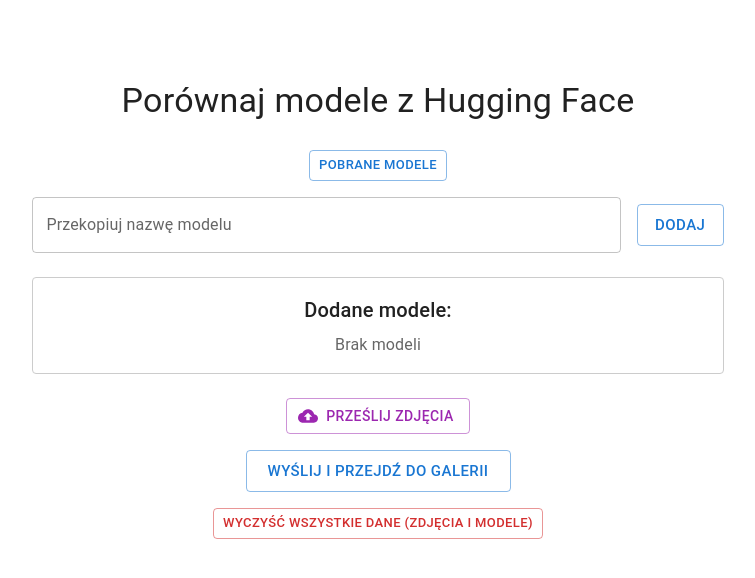
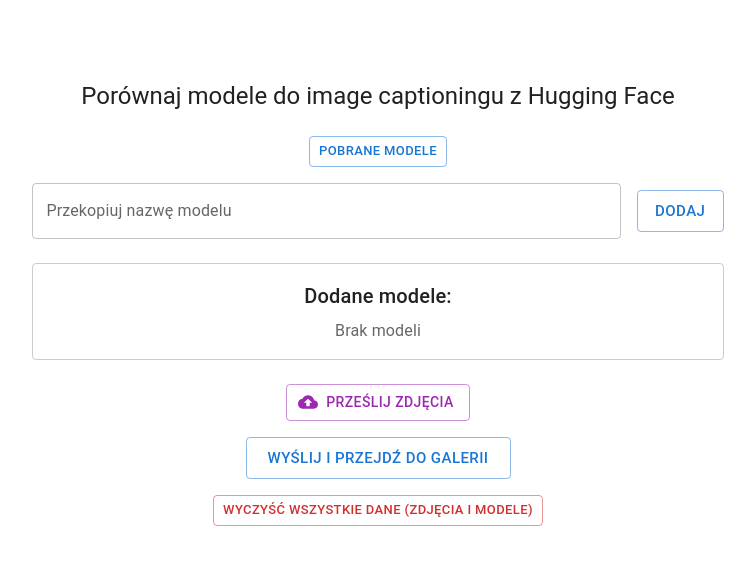
Before and after one commit to arcadio77/image-captioning-comparator, a React (Vite) app in the folder frontend/: page / in a window 1280 px wide. Shown: the top 578 px of the page, without its empty margins (262-1017 px from the left). Built offline with nearby package versions, Linux system fonts and the light colour scheme.

Commit message:
Update App.tsx

```diff
--- a/frontend/src/App.tsx
+++ b/frontend/src/App.tsx
@@ -167,8 +167,8 @@
                 p: 2,
             }}
         >
-            <Typography variant="h4" component="h1" gutterBottom>
-                Porównaj modele z Hugging Face
+            <Typography variant="h5" component="h1" gutterBottom>
+                Porównaj modele do image captioningu z Hugging Face
             </Typography>
 
             <Button
```
